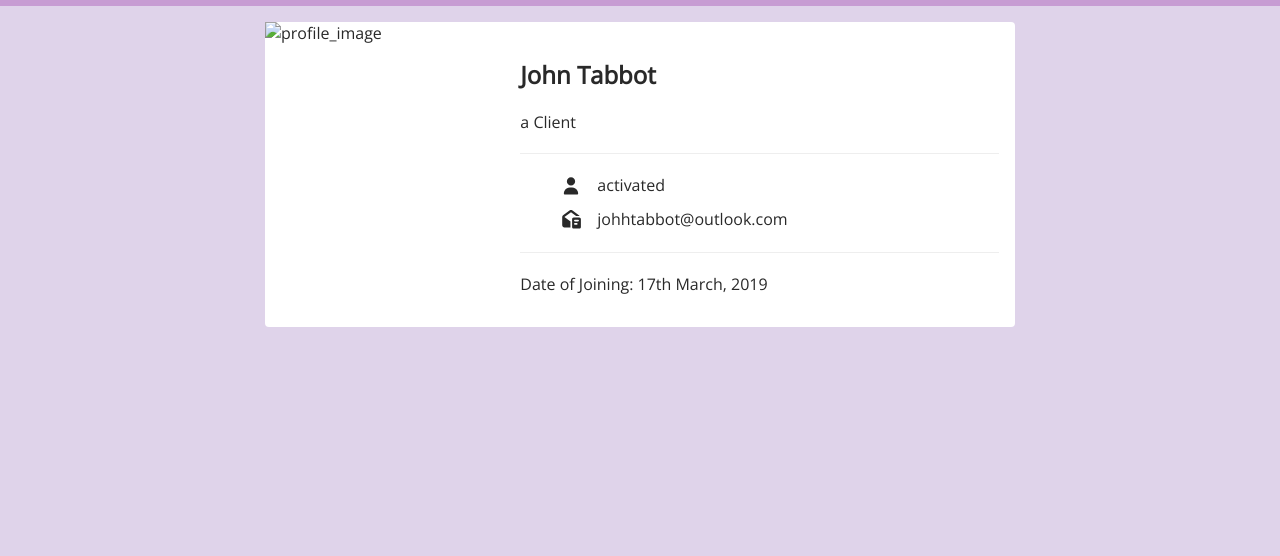
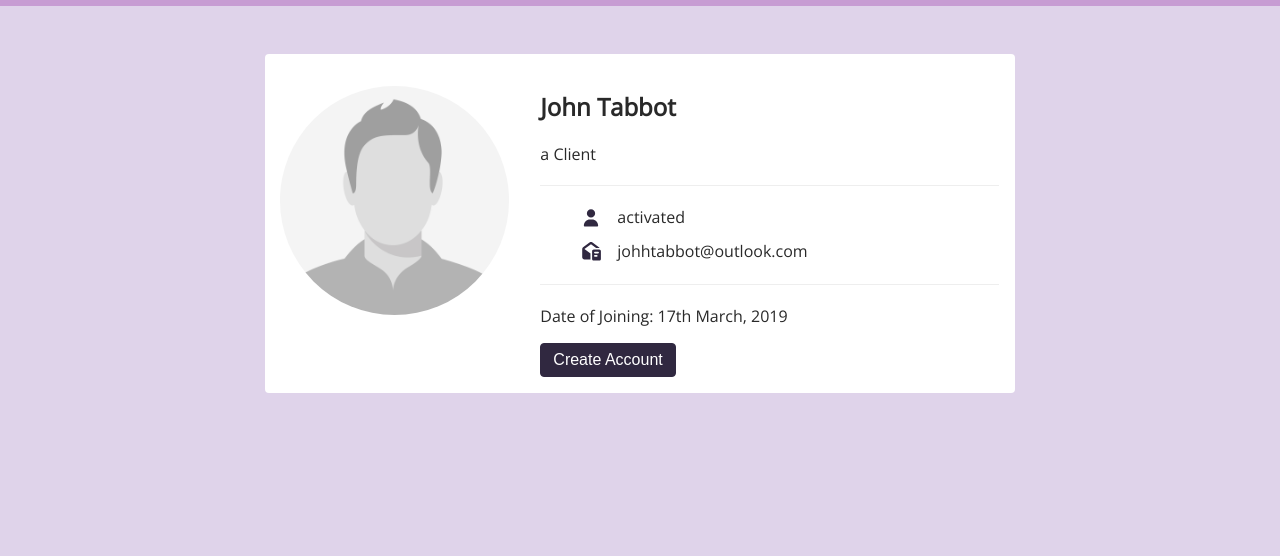
Before and after one commit to PreciousTosin/Banka, a plain HTML site: page UI/profile.html in a window 1280 px wide. Shown: the part 65-621 px from the top of the page. Drawn offline with nearby package versions, Linux system fonts and the light colour scheme; a web font is replaced by a local one.

Commit message:
worked on user profile structure and styling

```diff
--- a/UI/css/style.css
+++ b/UI/css/style.css
@@ -125,6 +125,10 @@ button.close {
   line-height: 1.5;
   border-radius: .25rem;
   transition: color .15s ease-in-out,background-color .15s ease-in-out,border-color .15s ease-in-out,box-shadow .15s ease-in-out;
+}
+
+.btn:not(:disabled):not(.disabled) {
+  cursor: pointer;
 }
 
 .btn--primary {
@@ -467,7 +471,7 @@ footer a {
 /* --------------------------- auth --------------------------------------- */
 .profile--container {
   width: 350px;
-  margin: 1rem auto;
+  margin: 2rem auto;
   background-color: #fff;
   border-radius: 0.25rem;
 }
@@ -477,6 +481,19 @@ footer a {
 .profile--body {
   display: flex;
   flex-direction: column;
+}
+
+.profile--image {
+  padding: 0 15px;
+}
+
+.profile--image .image--container {
+  border-radius: 50%;
+  margin-top: 2rem;
+}
+
+.profile--image .image--container img {
+  border-radius: 50%;
 }
 
 .profile--details {
@@ -495,11 +512,17 @@ footer a {
 .profile--icon {
   font-size: 1.1rem;
   margin-right: 15px;
+  color: #302840;
+}
+
+.profile--body .account--button {
+  margin-top: 10px;
 }
 
 @media screen and (min-width: 500px) {
   .profile--container {
     width: 450px;
+    margin: 3rem auto;
   }
 
   .profile--body {
--- a/UI/profile.html
+++ b/UI/profile.html
@@ -61,7 +61,7 @@
 			<div class="profile--body">
 				<div class="profile--image">
 					<div class="image--container">
-						<img src="./img" alt="profile_image">
+						<img src="./img/profile-avatar.jpg" alt="profile_image">
 					</div>
 				</div>
 				<div class="profile--details">
@@ -85,6 +85,9 @@
 					<hr />
 					<div class="additional--details">
 						<p>Date of Joining: 17th March, 2019</p>
+					</div>
+					<div class="account--button">
+						<button type="button" class="btn btn--primary">Create Account</button>
 					</div>
 				</div>
 			</div>
```
Also changed, not shown: UI/img/profile-avatar.jpg (added).
